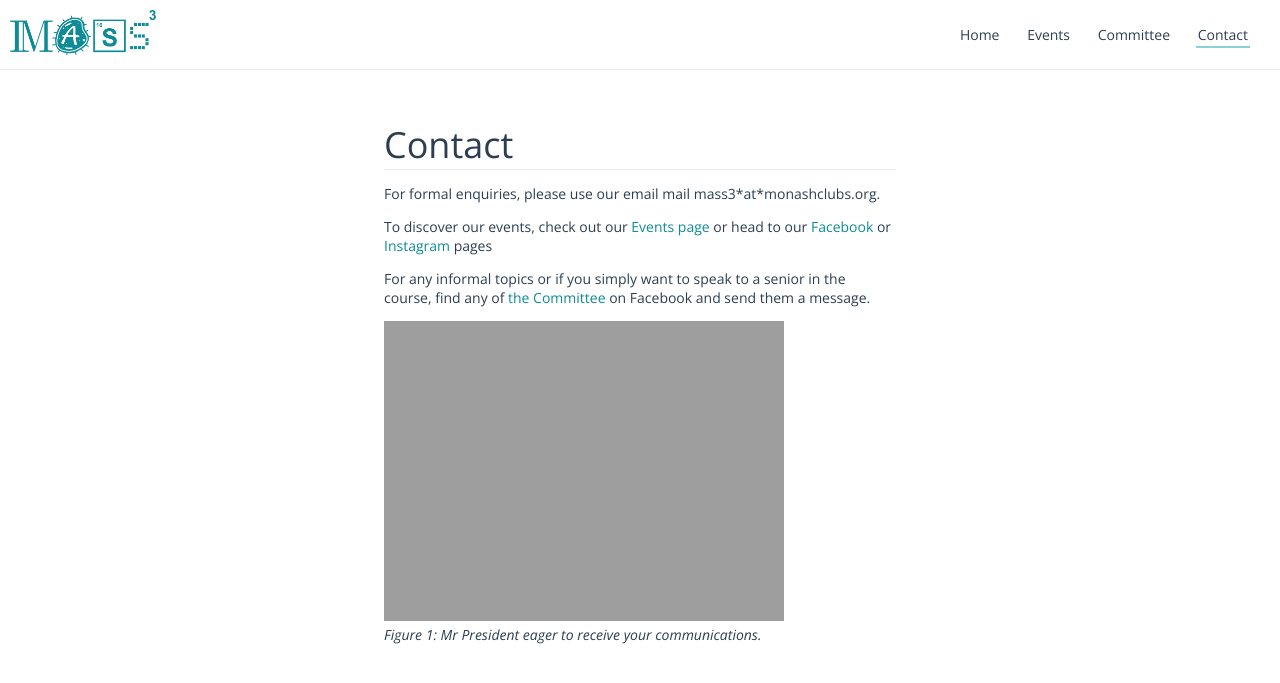
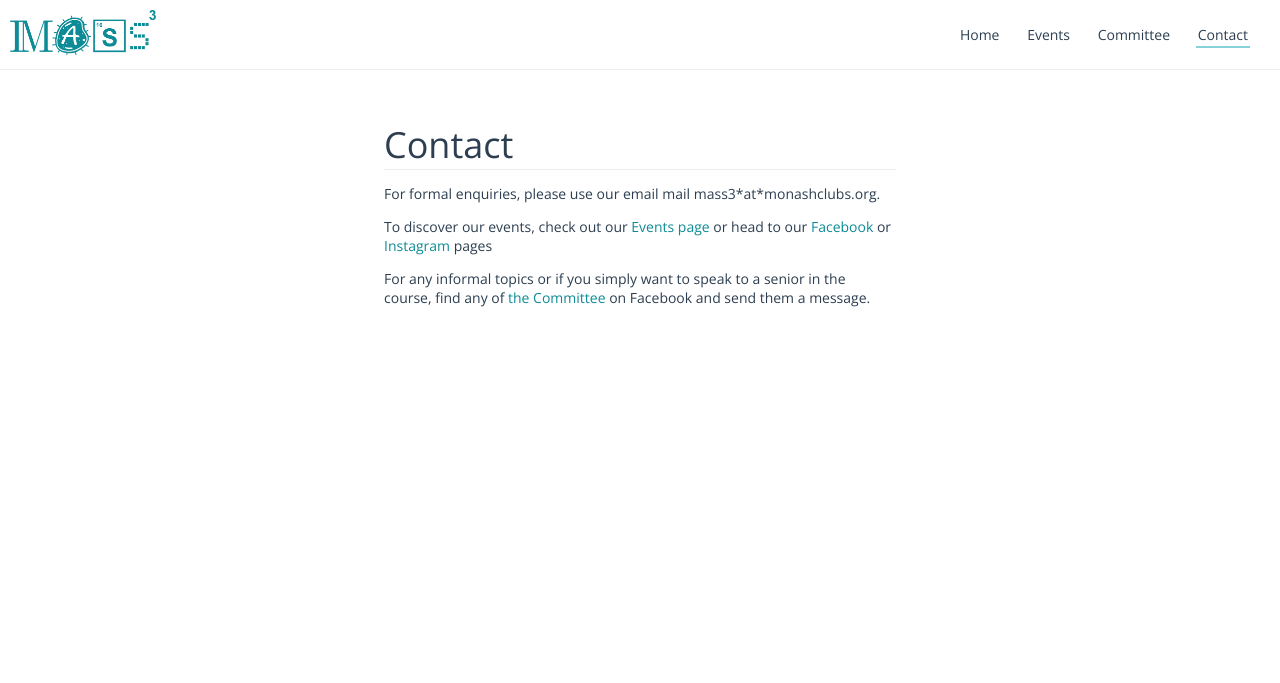
Before and after one commit to masscubed/masscubed.com, a Jekyll site: the page contact/index.html, which Jekyll copies as it is, in a window 1280 px wide. Shown: the top 683 px of the page. Built offline with Jekyll 4.4.1, drawn with Linux system fonts in a browser that asks for light colours.

Commit message:
Update index.html
updated contact page

```diff
--- a/contact/index.html
+++ b/contact/index.html
@@ -45,12 +45,6 @@
         the course, find any of <a href="committee/">the Committee</a> on
         Facebook and send them a message.
       </p>
-      <figure>
-        <img src="assets/images/people/alex.jpg"
-          alt="The committee president Alex posing with strength.">
-        <figcaption>Figure 1: Mr President eager to receive your
-          communications.<figcaption>
-      </figure>
     </main>
   </body>
 </html>
```
